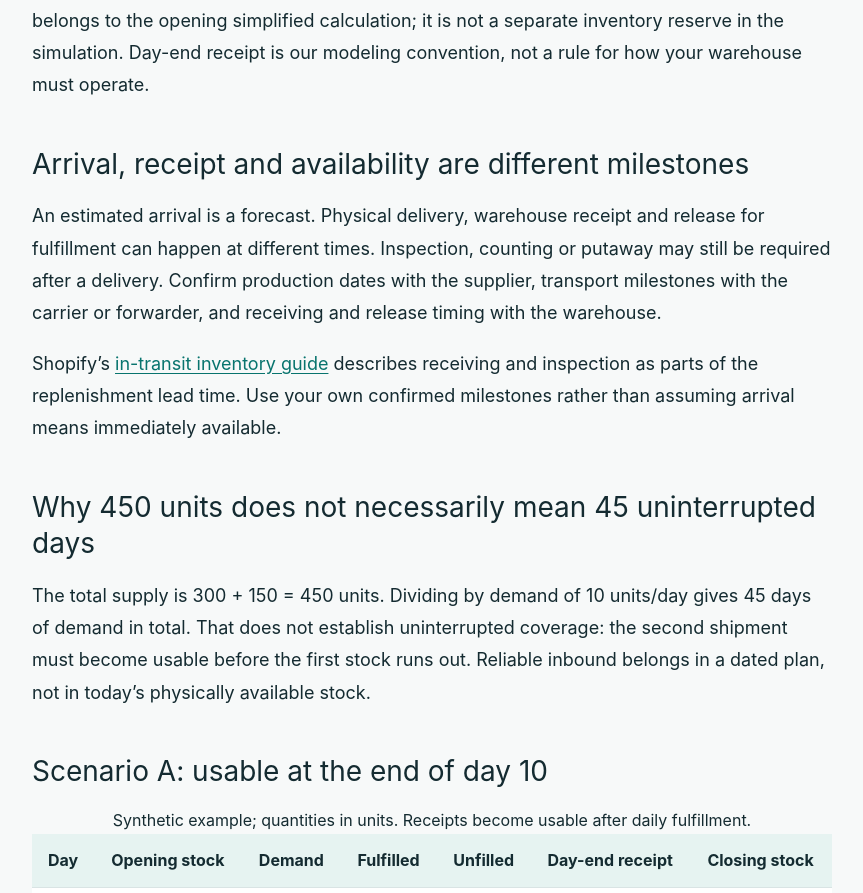
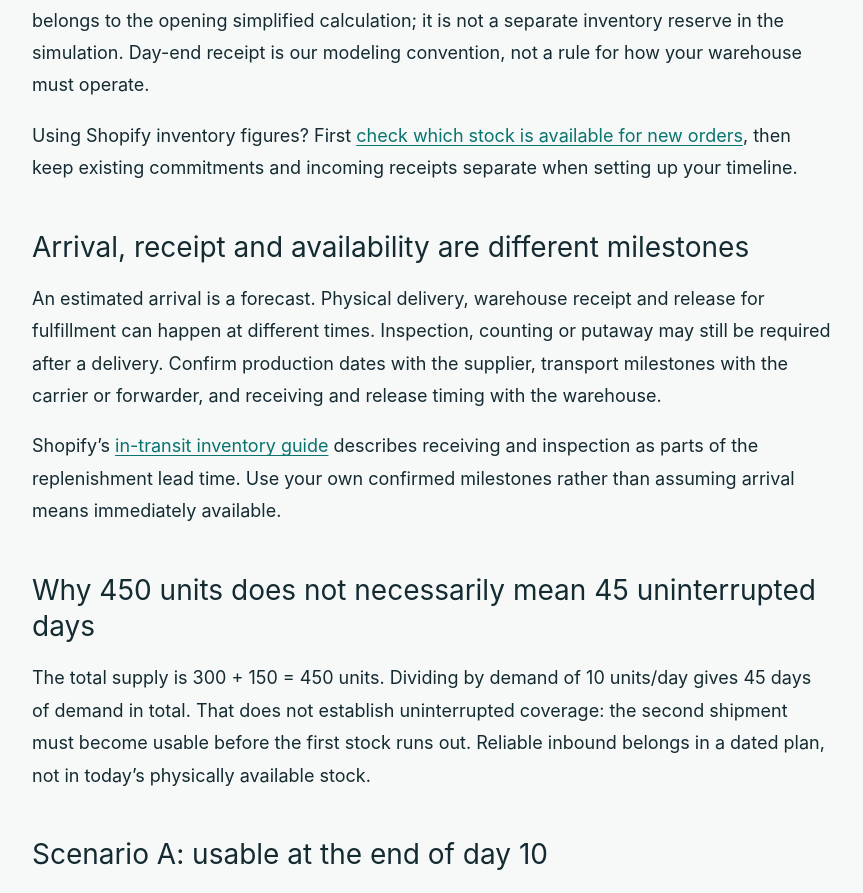
Before and after one commit to mingzhishan1525/Landing-Page, a Next.js app: page /blog/inbound-inventory-reorder-timeline in a window 1280 px wide. Shown: the part 1129-2022 px from the top of the page, without its empty margins (208-1071 px from the left). Built offline with nearby package versions, Linux system fonts and the light colour scheme; no server answers.

Commit message:
Link inbound planning inputs to Shopify available stock guide

```diff
--- a/app/blog/inbound-inventory-reorder-timeline/page.tsx
+++ b/app/blog/inbound-inventory-reorder-timeline/page.tsx
@@ -11,6 +11,7 @@ export default function InboundGuide(){return <main className={styles.page}><art
 <p>{"All numbers are synthetic, not customer results or typical shipping times. Day 0 starts with 300 units, no reserved orders and no backlog. Each day has demand for 10 units. We fulfill demand first; the 150-unit receipt becomes usable at the end of its scheduled day. Its first fulfillment opportunity is the following day. There are no other receipts, returns, damaged units or changes in demand."}</p>
 <p>{"In these tables, stock means received, inspected and sellable units, including any units reserved for backlog. Actual inventory systems may also track damaged or otherwise unavailable on-hand stock. Available-to-sell here is sellable stock minus outstanding backlog; a real business may have other reservations to deduct."}</p>
 <p>{"The tables test fulfillment coverage, not a final next-order date or quantity. The 7-day buffer belongs to the opening simplified calculation; it is not a separate inventory reserve in the simulation. Day-end receipt is our modeling convention, not a rule for how your warehouse must operate."}</p>
+<p>Using Shopify inventory figures? First <Link href="/blog/shopify-available-stock-reorder/">check which stock is available for new orders</Link>, then keep existing commitments and incoming receipts separate when setting up your timeline.</p>
 <h2>{"Arrival, receipt and availability are different milestones"}</h2>
 <p>{"An estimated arrival is a forecast. Physical delivery, warehouse receipt and release for fulfillment can happen at different times. Inspection, counting or putaway may still be required after a delivery. Confirm production dates with the supplier, transport milestones with the carrier or forwarder, and receiving and release timing with the warehouse."}</p>
 <p>Shopify’s <a href="https://www.shopify.com/my/blog/pipeline-inventory">in-transit inventory guide</a> describes receiving and inspection as parts of the replenishment lead time. Use your own confirmed milestones rather than assuming arrival means immediately available.</p>
```
